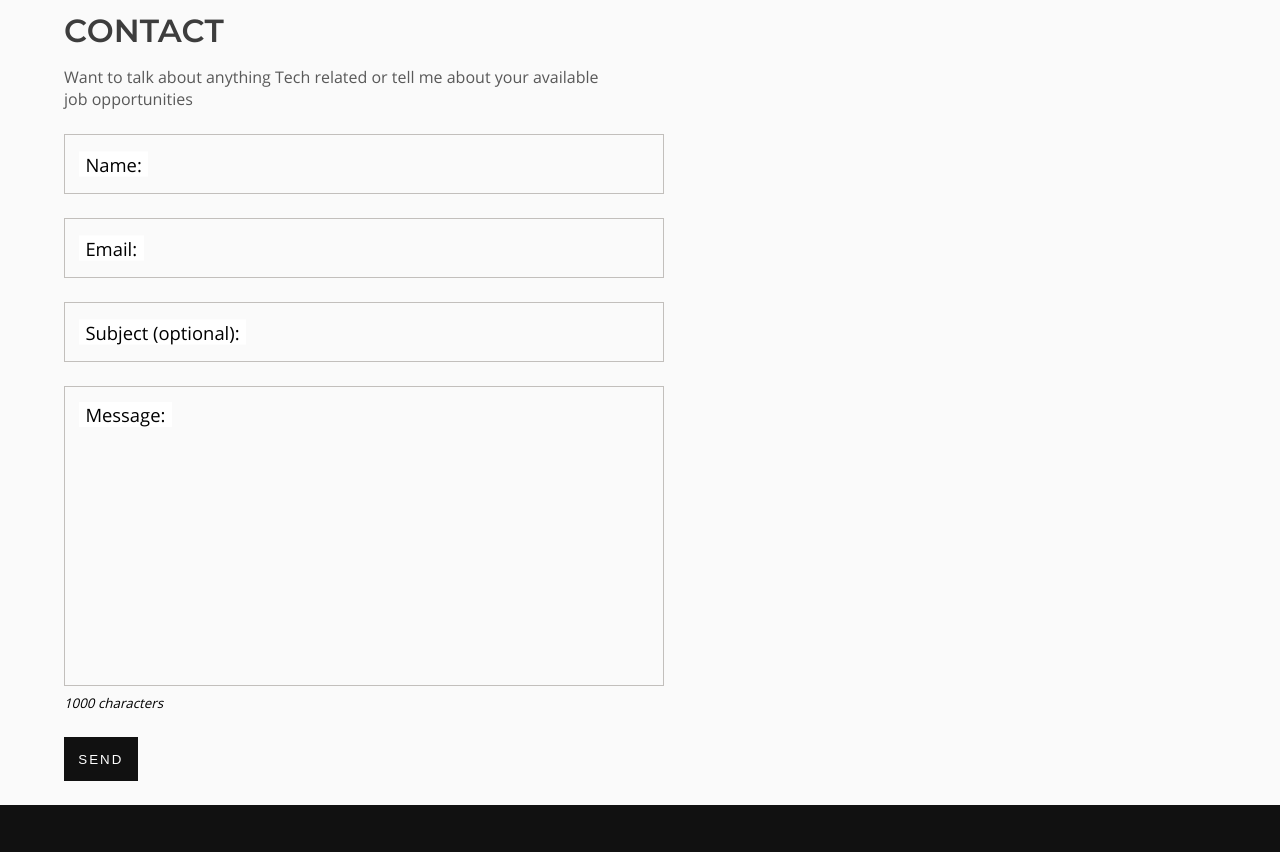
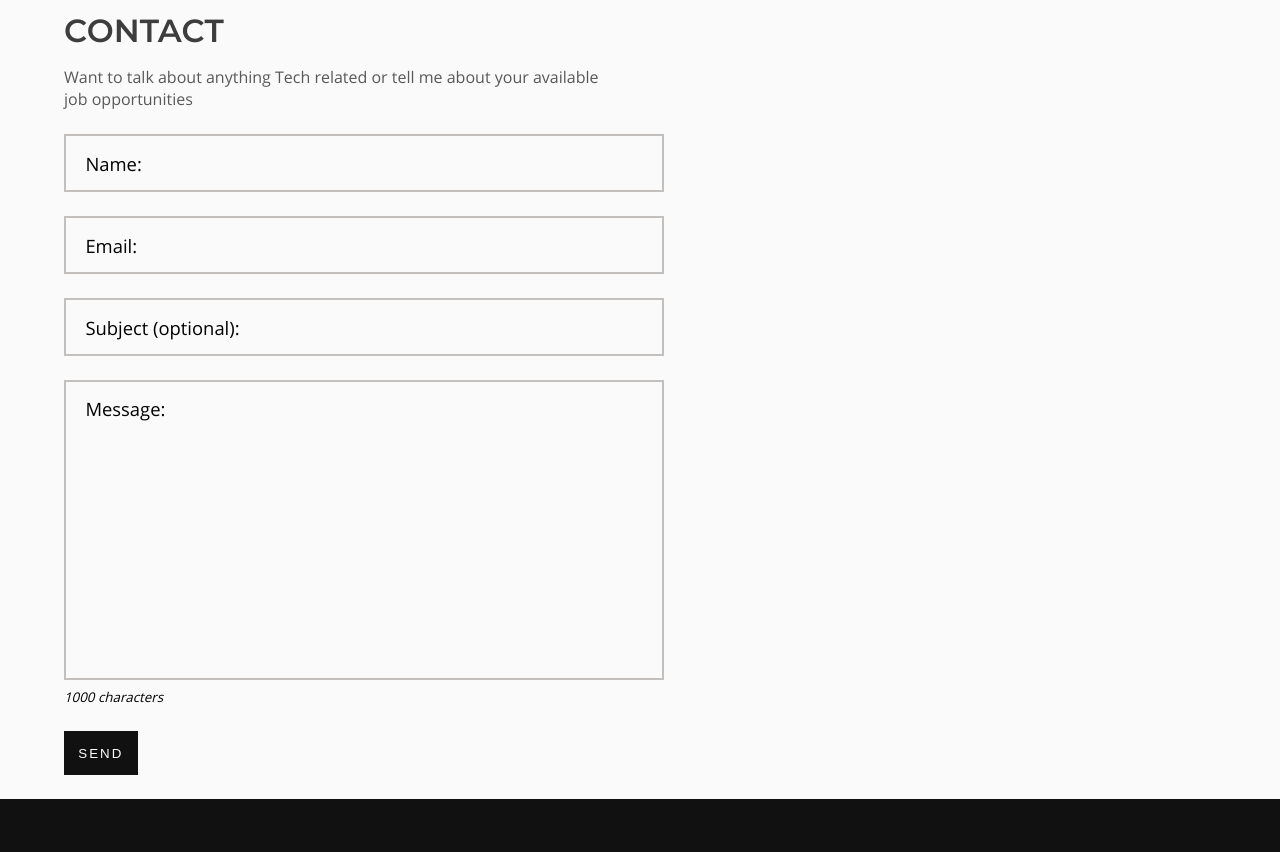
Before and after one commit to am-miracle/Portfolio, a plain HTML site: page index.html in a window 1280 px wide. Shown: the part 2130-2982 px from the top of the page. Drawn offline with Linux system fonts and the light colour scheme; files whose address does not match are found by name.

Commit message:
update form

```diff
--- a/css/main.css
+++ b/css/main.css
@@ -306,7 +306,6 @@ nav{
     color: var(--grey-text);
     max-width: 60ch;
 }
-/* {} */
 .project-container{
     display: flex;
     justify-content: center;
@@ -512,27 +511,24 @@ nav{
     position: relative;
     margin: 1.5rem 0;
 }
-/* label{
-    display: none;
-} */
-.form-input{
+.input{
     width: 100%;
     outline: none;
-    border: 1px solid var(--grey-color);
+    border: 2px solid var(--grey-color);
     caret-color: var(--shade-300);
-    background: transparent;
-    padding: 1.75rem 1rem 0.5rem;
+    background: none;
+    padding: 1rem 0.5rem;
     color: var(--text-color);
     transition: border 500ms;
     box-sizing: border-box;
     font-size: 1.15rem;
     letter-spacing: 0.5px;
 }
-.input-container textarea {
+textarea.input {
     height: 300px;
     resize: none;
     font: inherit;
-  }
+}
 
 .input-container label{
     position: absolute;
@@ -543,10 +539,8 @@ nav{
     font-size: 1.15rem;
     user-select: none;
     pointer-events: none;
-    /* width: 100%; */
     transition: all 500ms;
-    z-index: 50;
-    background: white;
+    z-index: 1000;
 }
 .input-container.textarea label{
     top: 1rem;
@@ -559,16 +553,17 @@ nav{
     left: 25px;
     transform: translateY(-50%);
     padding: 0 0.4rem;
+    font-size: 1.15rem;
     color: transparent;
     pointer-events: none;
-    z-index: 10;
+    z-index: 500;
 }
 .input-container span::before,
 .input-container span::after{
     content: '';
     position: absolute;
     height: 3px;
-    background: var(--grey-color);
+    background: #fff;
     width: 10%;
     opacity: 0;
     top: 50%;
@@ -585,6 +580,7 @@ nav{
     top: 0;
     transform: translateY(-50%);
     left: 25px;
+    font-size: 1.15rem;
 }
 .input-container span::before{
     left: 50%;
@@ -613,68 +609,6 @@ nav{
     background: transparent;
     color: #111;
 }
-  /* .input-container .form-input {
-    width: 100%;
-    box-sizing: border-box;
-    background: transparent;
-    caret-color: var(--shade-300);
-    border: 1px solid var(--grey-color);
-    color: var(--text-color);
-    transition: border 500ms;
-    padding: 1.75rem 1rem 0.5rem;
-    font-size: 1.15rem;
-  }
-
-  .input-container textarea {
-    height: 300px;
-    resize: none;
-    font: inherit;
-  }
-
-  .input-container label {
-    display: block;
-    position: absolute;
-    width: 100%;
-    font-size: 1.15rem;
-    top: 15px;
-    padding: 0.25rem 1rem;
-    color: var(--grey-text);
-    transform-origin: left;
-    user-select: none;
-    transition: all 500ms;
-  }
-
-  .input-container .form-input:hover,
-  .input-container .form-input:focus {
-    outline: none;
-    border-color: var(--shade-300);
-  }
-
-  .form-input:focus + label,
-  .focused label {
-    top: 0rem;
-    font-size: 0.75rem;
-    background-color: var(--shade-500);
-    color: var(--background-color);
-    user-select: auto;
-  }
-  .form-container button{
-    color: #fff;
-    margin: 1rem;
-    border-radius: 0;
-    background: #111;
-    padding: 1em;
-    transition: all .5s ease-in-out;
-    text-transform: uppercase;
-    letter-spacing: 0.15em;
-    border: none;
-    outline: none;
-}
-.form-container button:hover{
-    background: none;
-    border: 1px solid #111;
-    color: #111;
-} */
 
 /* Footer */
 footer{
--- a/index.html
+++ b/index.html
@@ -6,9 +6,9 @@
 
     <meta name="description" content="Miracle Jude is a Front End Developer from Nigeria.">
     <!-- CSS LINKS -->
-    <link rel="shortcut icon" href="/assets/icons/iconified/favicon.ico" type="image/x-icon" />
-    <link rel="apple-touch-icon" href="/assets/icons/iconified/apple-touch-icon.png" />
-    <link rel="apple-touch-icon" sizes="57x57" href="/assets/icons/iconified/apple-touch-icon-57x57.png" />
+    <!-- <link rel="shortcut icon" href="/assets/icons/iconified/favicon.ico" type="image/x-icon" /> -->
+    <!-- <link rel="apple-touch-icon" href="/assets/icons/iconified/apple-touch-icon.png" />
+    <link rel="apple-touch-icon" sizes="57x57" href="/assets/icons/iconified/apple-touch-icon-57x57.png" /> -->
     <link rel="stylesheet" href="./css/main.css">
 
     <!-- FONTS -->
@@ -320,22 +320,22 @@
                       <p class="success-message"></p>
                       <form name="contact" method="POST" data-netlify="true" action="/?success#contact">
                         <div class="input-container">
-                          <input type="text" id="name" name="name" required class="form-input" />
+                          <input type="text" id="name" name="name" required class="input" />
                           <label for="name">Name:</label>
                           <span>Name:</span>
                         </div>
                         <div class="input-container">
-                          <input type="email" id="email" name="email" required class="form-input" />
+                          <input type="email" id="email" name="email" required class="input" />
                           <label for="email">Email:</label>
                           <span>Email:</span>
                         </div>
                         <div class="input-container">
-                          <input type="text" id="subject" name="subject" class="form-input" />
+                          <input type="text" id="subject" name="subject" class="input" />
                           <label for="subject">Subject (optional):</label>
                           <span>Subject (optional):</span>
                         </div>
                         <div class="input-container textarea">
-                          <textarea required maxlength="1000" id="message" name="message" class="form-input"></textarea>
+                          <textarea required maxlength="1000" id="message" name="message" class="input"></textarea>
                           <label for="message">Message:<br> </label>
                           <span>Message:</span>
                           <small>
--- a/js/script.js
+++ b/js/script.js
@@ -5,7 +5,7 @@ const navLinks = document.querySelectorAll(".nav-links");
 const scrollButton = document.querySelector('.arrow-btn');
 const main = document.querySelector("main");
 const navtab =  document.getElementsByTagName("nav");
-const inputs = document.querySelectorAll(".form-input");
+const inputs = document.querySelectorAll(".input");
 
 
 burger.addEventListener("click",()=>{
@@ -52,19 +52,18 @@ scrollButton.addEventListener('click', function() {
 });
 
 // form animation
-const focusFunc = () => {
+function focusFunc() {
     let parent = this.parentNode;
-    parent.classList.add("focus");
+    parent.classList.add('focus');
 };
-const blurFunc = () => {
+function blurFunc() {
     let parent = this.parentNode;
-    if(this.value === ''){
+    if(this.value === ""){
         parent.classList.remove('focus');
     }
 };
-console.log(classList);
 
 inputs.forEach((input) => {
-    input.addEventListener("focus", focusFunc);
+    input.addEventListener('focus', focusFunc);
     input.addEventListener('blur', blurFunc);
 });
```
